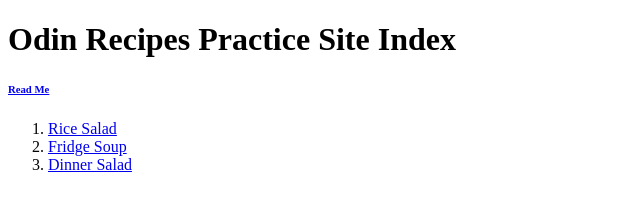
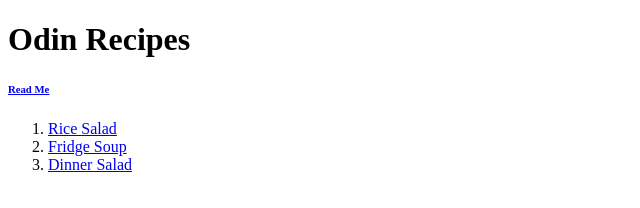
Before and after one commit to kphickson/odin-recipes, a plain HTML site: page index.html in a window 1280 px wide. Shown: the whole page, without its empty margins (0-640 px from the left). Drawn offline with Linux system fonts and the light colour scheme.

Commit message:
Update titles

```diff
--- a/index.html
+++ b/index.html
@@ -4,10 +4,10 @@
     <meta charset="UTF-8">
     <meta http-equiv="X-UA-Compatible" content="IE=edge">
     <meta name="viewport" content="width=device-width, initial-scale=1.0">
-    <title>Recipe Project</title>
+    <title>Odin Recipe Project</title>
 </head>
 <body>
-    <h1>Odin Recipes Practice Site Index</h1>
+    <h1>Odin Recipes</h1>
 
     <h6><a href="readme.md">Read Me</a></h6>
 
```
